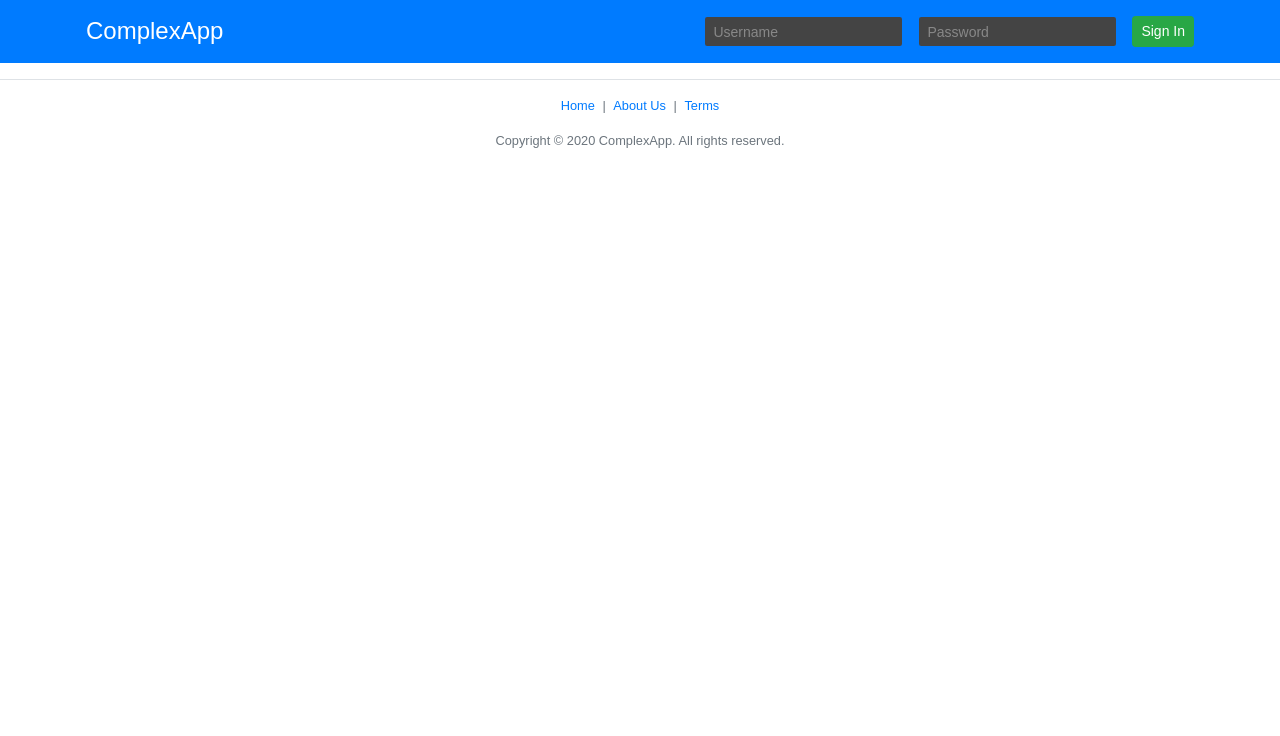
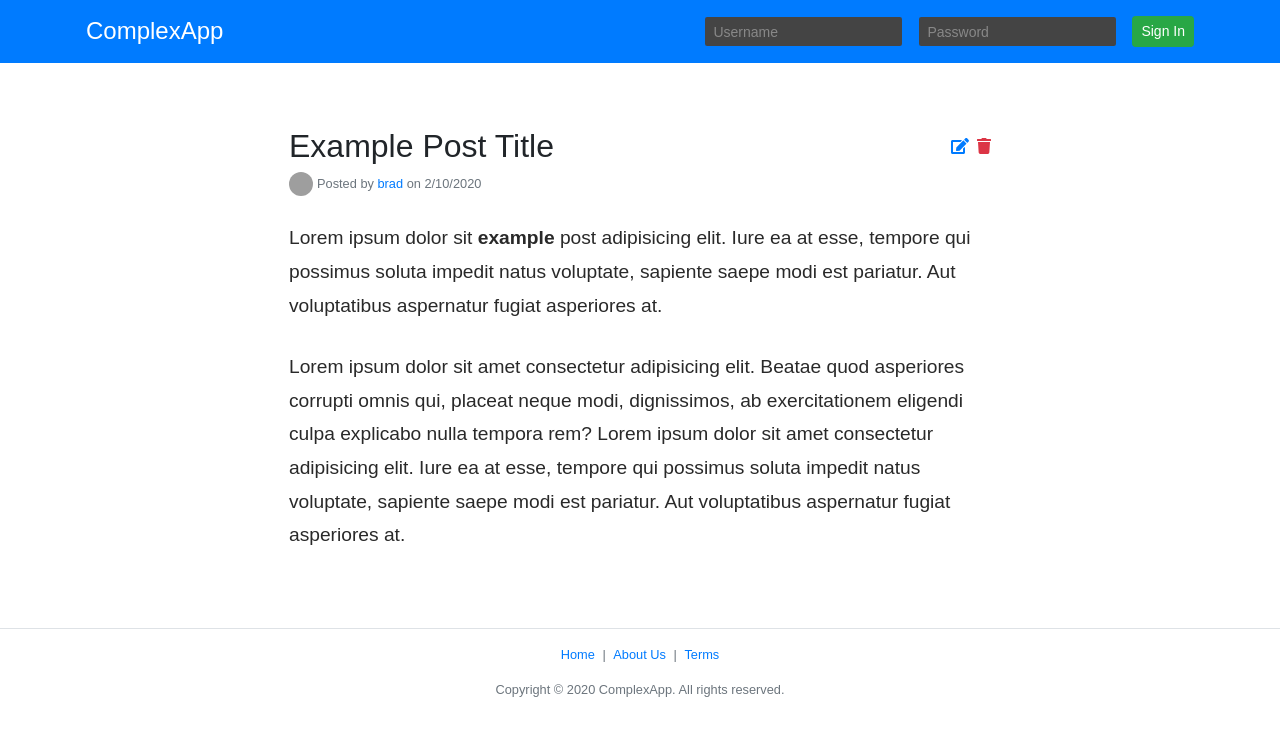
Before and after one commit to seriiserii825/react-rest-of-us, a React (Create React App) app: page /post/1 in a window 1280 px wide. Shown: the top 736 px of the page. Built offline with nearby package versions, Linux system fonts and the light colour scheme; no server answers; grey boxes are pictures that could not be loaded.

Commit message:
flash message

```diff
--- a/src/App.js
+++ b/src/App.js
@@ -8,18 +8,25 @@
 import Home from "./components/Home";
 import { useState } from "react";
 import CreatePost from "./pages/CreatePost";
+import ViewSinglePost from "./pages/ViewSinglePost";
+import FlashMessage from "./components/FlashMessage";
 
 function App() {
   const [loggedIn, setLoggedIn] = useState(Boolean(localStorage.getItem('complexappToken')));
+  const [flashMessage, setFlashMessage] = useState('');
   return (
     <BrowserRouter>
       <Header loggedIn={loggedIn} setLoggedIn={setLoggedIn}/>
+      {flashMessage !== '' && <FlashMessage msg={flashMessage}/>}
       <Switch>
         <Route path="/" exact>
           {loggedIn ? <Home/> : <HomeGuest/>}
         </Route>
         <Route path="/create-post">
-          <CreatePost/>
+          <CreatePost setFlasMessage={setFlashMessage}/>
+        </Route>
+        <Route path="/post/:id">
+          <ViewSinglePost/>
         </Route>
         <Route path="/about">
           <About/>
--- /dev/null
+++ b/src/components/FlashMessage.js
@@ -0,0 +1,11 @@
+import React from 'react';
+
+function FlashMessage({ msg }) {
+  return (
+    <div className="floating-alerts">
+      <div className="alert alert-success text-center floating-alert shadow-sm">{msg}</div>
+    </div>
+  );
+}
+
+export default FlashMessage;
--- a/src/pages/CreatePost.js
+++ b/src/pages/CreatePost.js
@@ -2,20 +2,24 @@
 import Page from "../layouts/Page";
 import axios from "axios";
 import { API_AXIOS_URL } from "../config";
+import { withRouter } from "react-router-dom";
 
-function CreatePost() {
+function CreatePost({ history, setFlasMessage }) {
   const [title, setTitle] = useState('');
   const [body, setBody] = useState('');
 
   async function submitHandler(e) {
     e.preventDefault();
-    await axios.post(`${API_AXIOS_URL}/create-post`, {
+    const newPost = await axios.post(`${API_AXIOS_URL}/create-post`, {
       title,
       body,
       token: localStorage.getItem('complexappToken')
     })
     setTitle('');
     setBody('');
+
+    setFlasMessage("Post was created");
+    history.push(`/post/${newPost.data}`);
   }
 
   return (
@@ -44,4 +48,4 @@
   );
 }
 
-export default CreatePost;
+export default withRouter(CreatePost);
--- /dev/null
+++ b/src/pages/ViewSinglePost.js
@@ -0,0 +1,35 @@
+import React from 'react';
+import Page from "../layouts/Page";
+
+function ViewSinglePost(props) {
+  return (
+    <Page title="Single post">
+      <div className="d-flex justify-content-between">
+        <h2>Example Post Title</h2>
+        <span className="pt-2">
+          <a href="/some" className="text-primary mr-2" title="Edit"><i className="fas fa-edit"></i></a>
+          <a href="/edit" className="delete-post-button text-danger" title="Delete"><i className="fas fa-trash"></i></a>
+        </span>
+      </div>
+
+      <p className="text-muted small mb-4">
+        <a href="/user">
+          <img className="avatar-tiny" src="https://gravatar.com/avatar/b9408a09298632b5151200f3449434ef?s=128" alt=""/>
+        </a>
+        Posted by <a href="/name">brad</a> on 2/10/2020
+      </p>
+
+      <div className="body-content">
+        <p>Lorem ipsum dolor sit <strong>example</strong> post adipisicing elit. Iure ea at esse, tempore qui possimus
+          soluta impedit natus voluptate, sapiente saepe modi est pariatur. Aut voluptatibus aspernatur fugiat
+          asperiores at.</p>
+        <p>Lorem ipsum dolor sit amet consectetur adipisicing elit. Beatae quod asperiores corrupti omnis qui, placeat
+          neque modi, dignissimos, ab exercitationem eligendi culpa explicabo nulla tempora rem? Lorem ipsum dolor sit
+          amet consectetur adipisicing elit. Iure ea at esse, tempore qui possimus soluta impedit natus voluptate,
+          sapiente saepe modi est pariatur. Aut voluptatibus aspernatur fugiat asperiores at.</p>
+      </div>
+    </Page>
+  );
+}
+
+export default ViewSinglePost;
```
